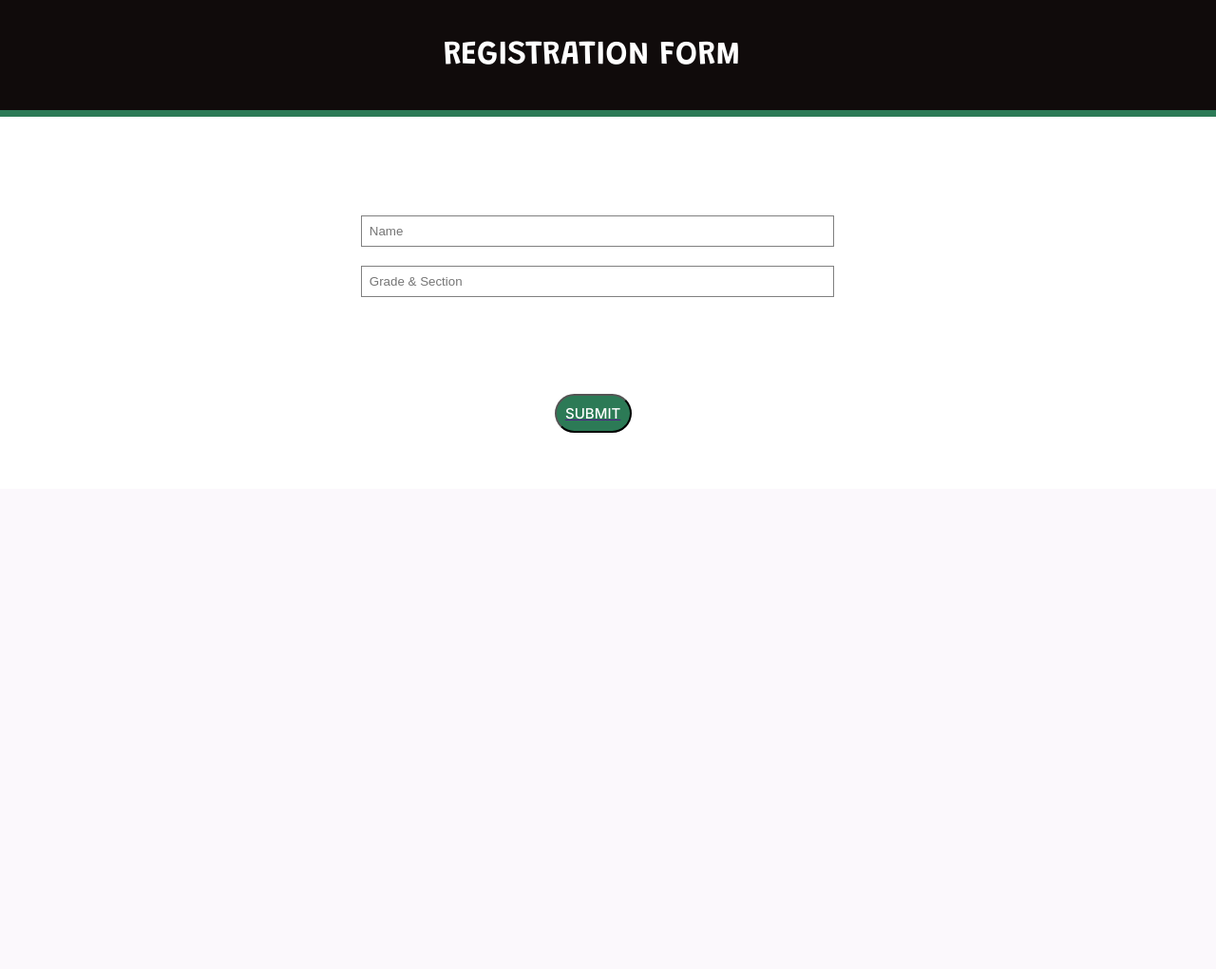
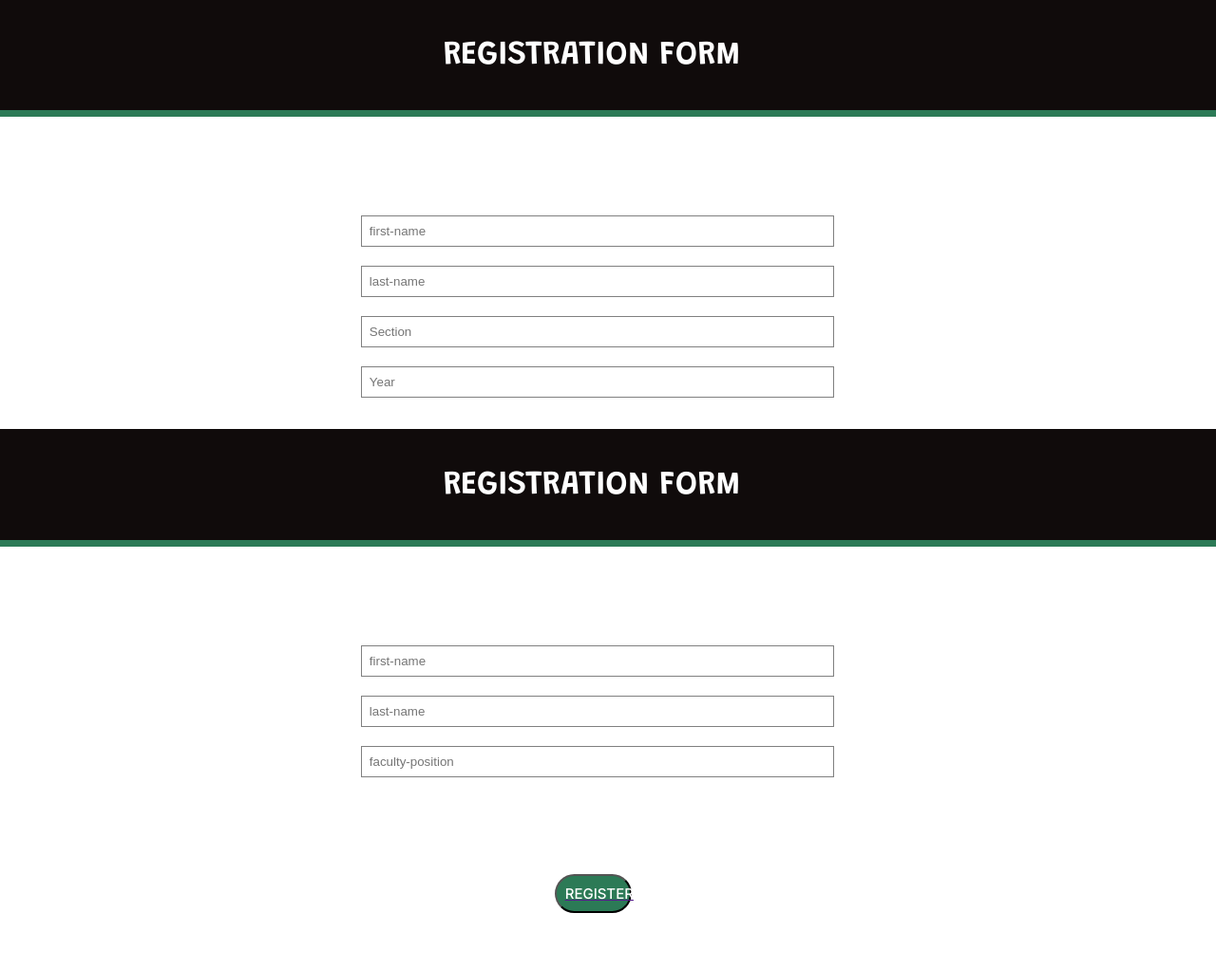
Before and after one commit to HajileTrebla/LibraryInformationMonitoringSystem, a PHP site: page /index.php in a window 1280 px wide; the page is wider, and only the part inside the window is pictured. Shown: the part 1287-2308 px from the top of that part at 95% size. Before the commit the page ends 1743 px from the top of that part, so only its background shows below. Run offline with PHP 8.4, Linux system fonts and the light colour scheme.

Commit message:
Connect Registration to backend

```diff
--- a/index.js
+++ b/index.js
@@ -19,7 +19,7 @@ const register = document.querySelector("#register");
 
 register.addEventListener("click", function(){
     window.scrollTo({
-        top: 962,
+        top: 1260,
         left: 0,
         behavior: "smooth"
     });
--- a/index.php
+++ b/index.php
@@ -92,9 +92,24 @@ session_start();
                                 <div class="registerHeaderText">REGISTRATION FORM</div>
                             </div>
                             <div class="registerBody">
-                                <input type="text" placeholder="Name">
-                                <input type="text" placeholder="Grade & Section" </div>
-                                <a href=""><button type="submit" class="registerButton" name="Login">SUBMIT</button></a>
+                                <form action="php.functions/register.inc.php" method="POST">
+                                    <input type="text" name="fname" placeholder="first-name">
+                                    <input type="text" name="lname" placeholder="last-name">
+                                    <input type="text" name="sec" placeholder="Section">
+                                    <input type="text" name="glvl" placeholder="Year">
+                                    <a href=""><button type="submit" class="registerButton" name="register-student">REGISTER</button></a>
+                                </form>
+                            </div>
+                            <div class="registerHeader">
+                                <div class="registerHeaderText">REGISTRATION FORM</div>
+                            </div>
+                            <div class="registerBody">
+                                <form action="php.functions/register.inc.php" method="POST">
+                                    <input type="text" name="fname" placeholder="first-name">
+                                    <input type="text" name="lname" placeholder="last-name">
+                                    <input type="text" name="facpos" placeholder="faculty-position">
+                                    <a href=""><button type="submit" class="registerButton" name="register-faculty">REGISTER</button></a>
+                                </form>
                             </div>
                         </div>
                     </div>
@@ -103,7 +118,7 @@ session_start();
                     <div class="Borrow Form">
                     </div>
                     <button type="button" class="borrow" id="borrow">Borrow</button>
-                    <button type="button" class="register" id="register">Register</button>
+                    <a href="#Register"><button type="button" class="register" id="register">Register</button></a>
                 </div>
             </div>
 
```
